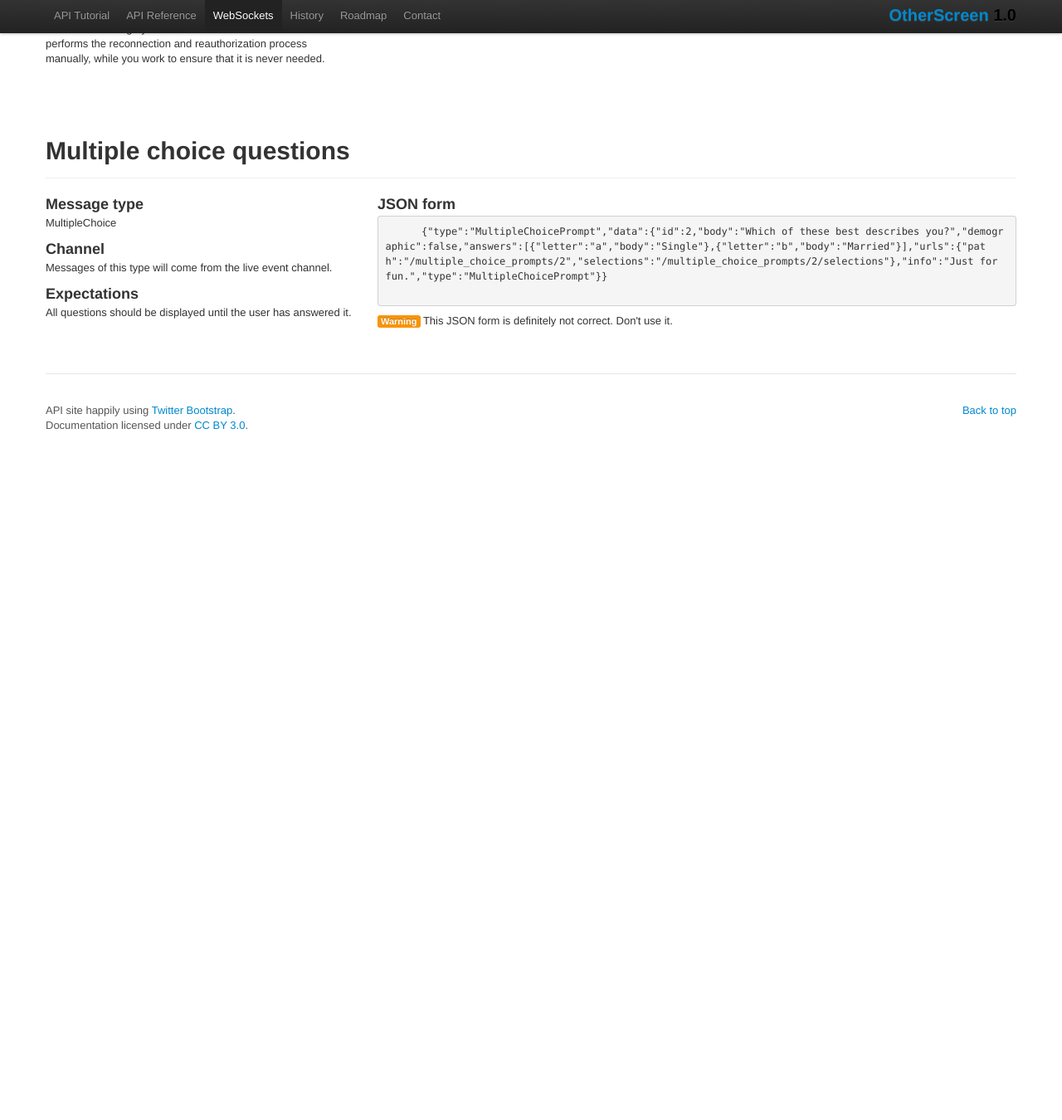
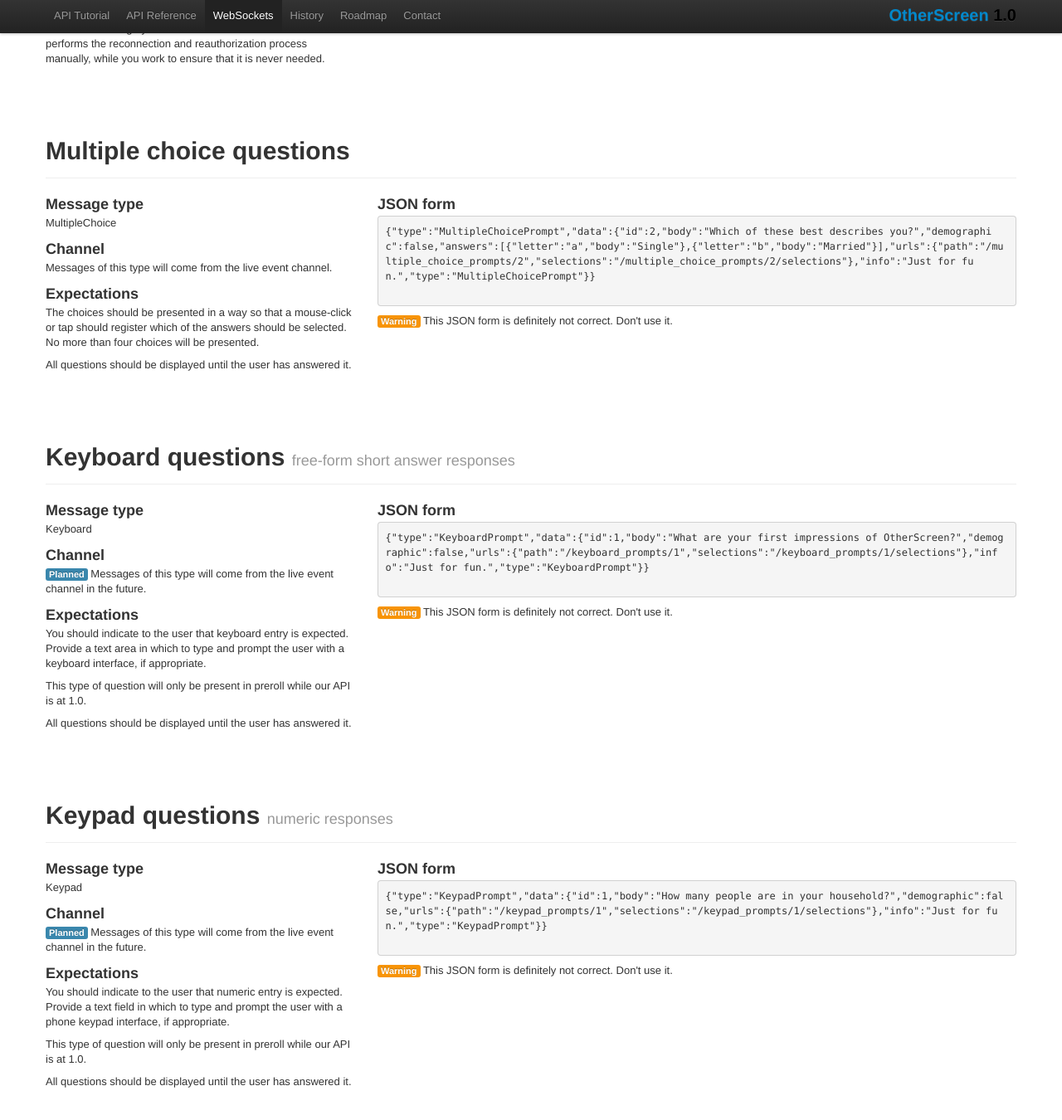
Before and after one commit to itsbspoke/api-docs, a Jekyll site: the page built from websockets/index.html, in a window 1280 px wide and 1400 px high, scrolled down 2156 px. Shown: the top 1350 px of the window at 83% size. Built offline with Jekyll 4.4.1, drawn with Linux system fonts in a browser that asks for light colours; before the commit the page ends 2714 px from its top, so only the background shows below that; some of the changed text lies outside the part shown.

Commit message:
Questions added to messages

```diff
--- a/websockets/index.html
+++ b/websockets/index.html
@@ -93,18 +93,18 @@
     <div class="span12">
       <h3>Example usage</h3>
       <pre>
-> curl -i -H "Accept: application/vnd.otherscreen.com; version=1" -H "auth_token: ea71eb59a85972b9edecb4a14cbcde3eef19bd3242f5167b1d3e09560caba5a7" --data "channel_name=presence-development-live-event-89-v1&socket_id=2089.90137" http://localhost:5000/authentications/pusher
+> curl -i -H "Accept: application/vnd.otherscreen.com; version=1" -H "HTTP_X_OTHERSCREEN_AUTH_TOKEN: ea71eb59a85972b9edecb4a14cbcde3eef19bd3242f5167b1d3e09560caba5a7" --data "channel_name=presence-development-live-event-89-v1&socket_id=2089.90137" http://localhost:5000/authentications/pusher
 HTTP/1.1 200 OK
 Content-Type: application/json; charset=utf-8
-ETag: "334b79bfe48839e518e4a87562394de1"
+ETag: "8c7d2bc886351fe6c00a59a9a9f5ab0e"
 Cache-Control: max-age=0, private, must-revalidate
 X-UA-Compatible: IE=Edge
-Set-Cookie: _session_id=c4353ca7cfcc99ac560219e9125eea34; path=/; HttpOnly
-X-Runtime: 0.484089
+Set-Cookie: _session_id=ffacc4978678e2308f9d1817aae127e2; path=/; HttpOnly
+X-Runtime: 0.550321
 Connection: close
 Server: thin 1.3.1 codename Triple Espresso
 
-{"auth":"a549e4de9612e12ed0ff:02753975e6e87a77b01c1afd35b37234c868ece458f2c71877c2f5c83164d9d1","channel_data":"{\"user_id\":7,\"user_info\":{\"handle\":\"Jim Van Fleet\",\"user_name\":\"Jim Van Fleet\"}}"}
+{"auth":"a549e4de9612e12ed0ff:83d49d4a0028b9800edb8bca2866c9f4554e021f81b9e67bcef145c1e0ae1933","channel_data":"{\"user_id\":7,\"user_info\":{\"handle\":\"Jim Van Fleet\",\"user_name\":\"Jim Van Fleet\"}}"}
       </pre>
     </div>
   </div>
@@ -194,15 +194,120 @@
       <h3>Channel</h3>
       <p>Messages of this type will come from the live event channel.<p>
       <h3>Expectations</h3>
+      <p>The choices should be presented in a way so that a mouse-click or tap should register which of the answers should be selected.  No more than four choices will be presented.</p>
       <p>All questions should be displayed until the user has answered it.</p>
     </div>
     <div class="span8">
       <h3>JSON form</h3>
       <pre>
-      {"type":"MultipleChoicePrompt","data":{"id":2,"body":"Which of these best describes you?","demographic":false,"answers":[{"letter":"a","body":"Single"},{"letter":"b","body":"Married"}],"urls":{"path":"/multiple_choice_prompts/2","selections":"/multiple_choice_prompts/2/selections"},"info":"Just for fun.","type":"MultipleChoicePrompt"}}
+{"type":"MultipleChoicePrompt","data":{"id":2,"body":"Which of these best describes you?","demographic":false,"answers":[{"letter":"a","body":"Single"},{"letter":"b","body":"Married"}],"urls":{"path":"/multiple_choice_prompts/2","selections":"/multiple_choice_prompts/2/selections"},"info":"Just for fun.","type":"MultipleChoicePrompt"}}
       </pre>
       <p><span class="label label-warning">Warning</span> This JSON form is definitely not correct.  Don't use it.</p>
     </div>
 
   </div>
 </section>
+
+<section id="keyboard">
+  <div class="page-header">
+    <h1>Keyboard questions <small>free-form short answer responses</small></h1>
+  </div>
+  <div class="row">
+    <div class="span4">
+      <h3>Message type</h3>
+      <p>Keyboard<p>
+      <h3>Channel</h3>
+      <p><span class="label label-info">Planned</span> Messages of this type will come from the live event channel in the future.<p>
+      <h3>Expectations</h3>
+      <p>You should indicate to the user that keyboard entry is expected.  Provide a text area in which to type and prompt the user with a keyboard interface, if appropriate.</p>
+      <p>This type of question will only be present in preroll while our API is at 1.0.</p>
+      <p>All questions should be displayed until the user has answered it.</p>
+    </div>
+    <div class="span8">
+      <h3>JSON form</h3>
+      <pre>
+{"type":"KeyboardPrompt","data":{"id":1,"body":"What are your first impressions of OtherScreen?","demographic":false,"urls":{"path":"/keyboard_prompts/1","selections":"/keyboard_prompts/1/selections"},"info":"Just for fun.","type":"KeyboardPrompt"}}
+      </pre>
+      <p><span class="label label-warning">Warning</span> This JSON form is definitely not correct.  Don't use it.</p>
+    </div>
+
+  </div>
+</section>
+
+<section id="keypad">
+  <div class="page-header">
+    <h1>Keypad questions <small>numeric responses</small></h1>
+  </div>
+  <div class="row">
+    <div class="span4">
+      <h3>Message type</h3>
+      <p>Keypad<p>
+      <h3>Channel</h3>
+      <p><span class="label label-info">Planned</span> Messages of this type will come from the live event channel in the future.<p>
+      <h3>Expectations</h3>
+      <p>You should indicate to the user that numeric entry is expected.  Provide a text field in which to type and prompt the user with a phone keypad interface, if appropriate.</p>
+      <p>This type of question will only be present in preroll while our API is at 1.0.</p>
+      <p>All questions should be displayed until the user has answered it.</p>
+    </div>
+    <div class="span8">
+      <h3>JSON form</h3>
+      <pre>
+{"type":"KeypadPrompt","data":{"id":1,"body":"How many people are in your household?","demographic":false,"urls":{"path":"/keypad_prompts/1","selections":"/keypad_prompts/1/selections"},"info":"Just for fun.","type":"KeypadPrompt"}}
+      </pre>
+      <p><span class="label label-warning">Warning</span> This JSON form is definitely not correct.  Don't use it.</p>
+    </div>
+
+  </div>
+</section>
+
+<section id="keypad">
+  <div class="page-header">
+    <h1>List questions <small>select from many responses</small></h1>
+  </div>
+  <div class="row">
+    <div class="span4">
+      <h3>Message type</h3>
+      <p>List<p>
+      <h3>Channel</h3>
+      <p><span class="label label-info">Planned</span> Messages of this type will come from the live event channel in the future.<p>
+      <h3>Expectations</h3>
+      <p>You should indicate to the user a selection from a list is expected, providing the expected interface for such a selection for your platform. If the user makes no selection, allow them to skip the question without sending a selection request to the service.</p>
+      <p>This type of question will only be present in preroll while our API is at 1.0.</p>
+      <p>All questions should be displayed until the user has answered it.</p>
+    </div>
+    <div class="span8">
+      <h3>JSON form</h3>
+      <pre>
+{"type":"ListPrompt","data":{"id":1,"body":"How old are you?","answers":["14-17","18-20","21-24","25-29","30-34","35-44","45-54","55-63","64+"],"demographic":false,"urls":{"path":"/list_prompts/1","selections":"/list_prompts/1/selections"},"info":"Just for fun.","type":"ListPrompt"}}
+      </pre>
+      <p><span class="label label-warning">Warning</span> This JSON form is definitely not correct.  Don't use it.</p>
+    </div>
+
+  </div>
+</section>
+
+<section id="range">
+  <div class="page-header">
+    <h1>Range questions <small>make a guided selection between two endpoints</small></h1>
+  </div>
+  <div class="row">
+    <div class="span4">
+      <h3>Message type</h3>
+      <p>Range<p>
+      <h3>Channel</h3>
+      <p><span class="label label-info">Planned</span> Messages of this type will come from the live event channel in the future.<p>
+      <h3>Expectations</h3>
+      <p>You should indicate to the user a selection between two endpoints is expected. A slider or dial may be a useful visual metaphor.</p>
+      <p>This type of question will only be present in preroll while our API is at 1.0.</p>
+      <p>All questions should be displayed until the user has answered it.</p>
+    </div>
+    <div class="span8">
+      <h3>JSON form</h3>
+      <pre>
+{"type":"ListPrompt","data":{"id":1,"body":"How old are you?","answers":["14-17","18-20","21-24","25-29","30-34","35-44","45-54","55-63","64+"],"demographic":false,"urls":{"path":"/list_prompts/1","selections":"/list_prompts/1/selections"},"info":"Just for fun.","type":"ListPrompt"}}
+      </pre>
+      <p><span class="label label-warning">Warning</span> This JSON form is definitely not correct.  Don't use it.</p>
+    </div>
+
+  </div>
+</section>
```
